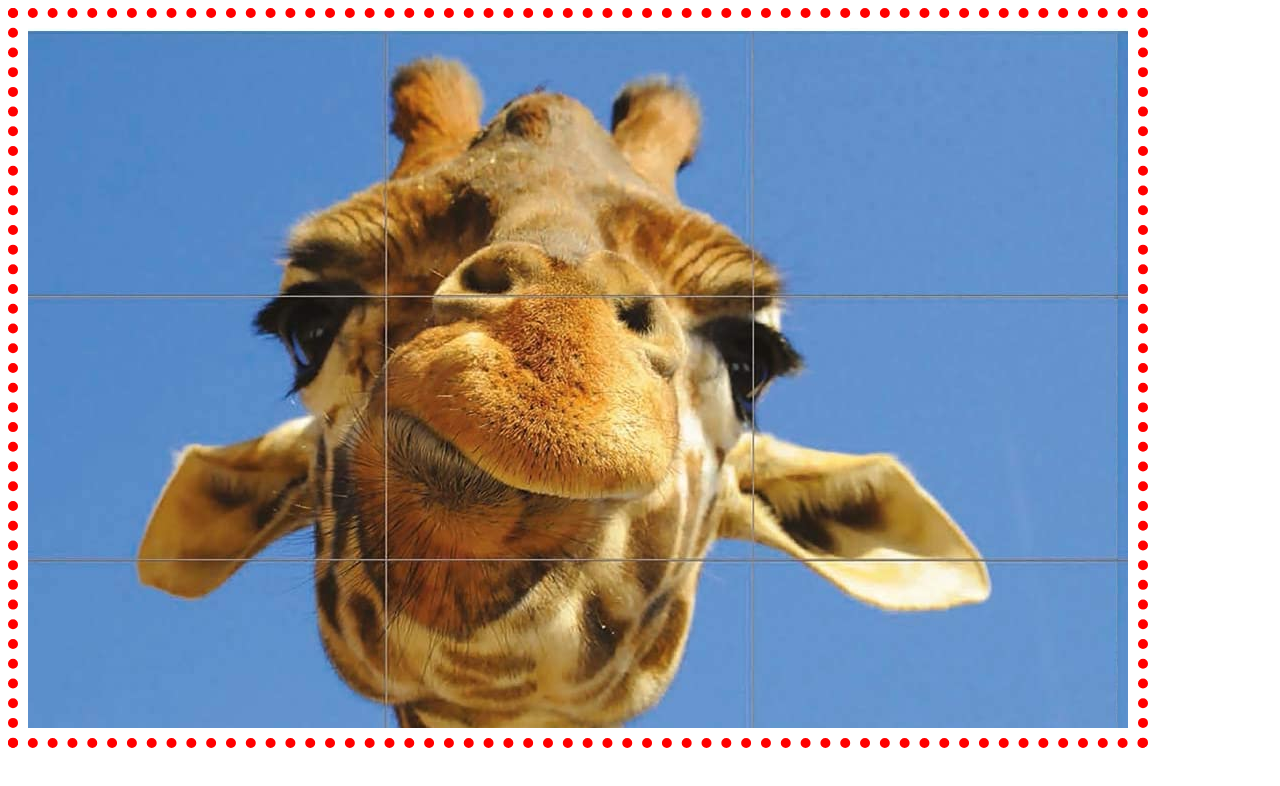
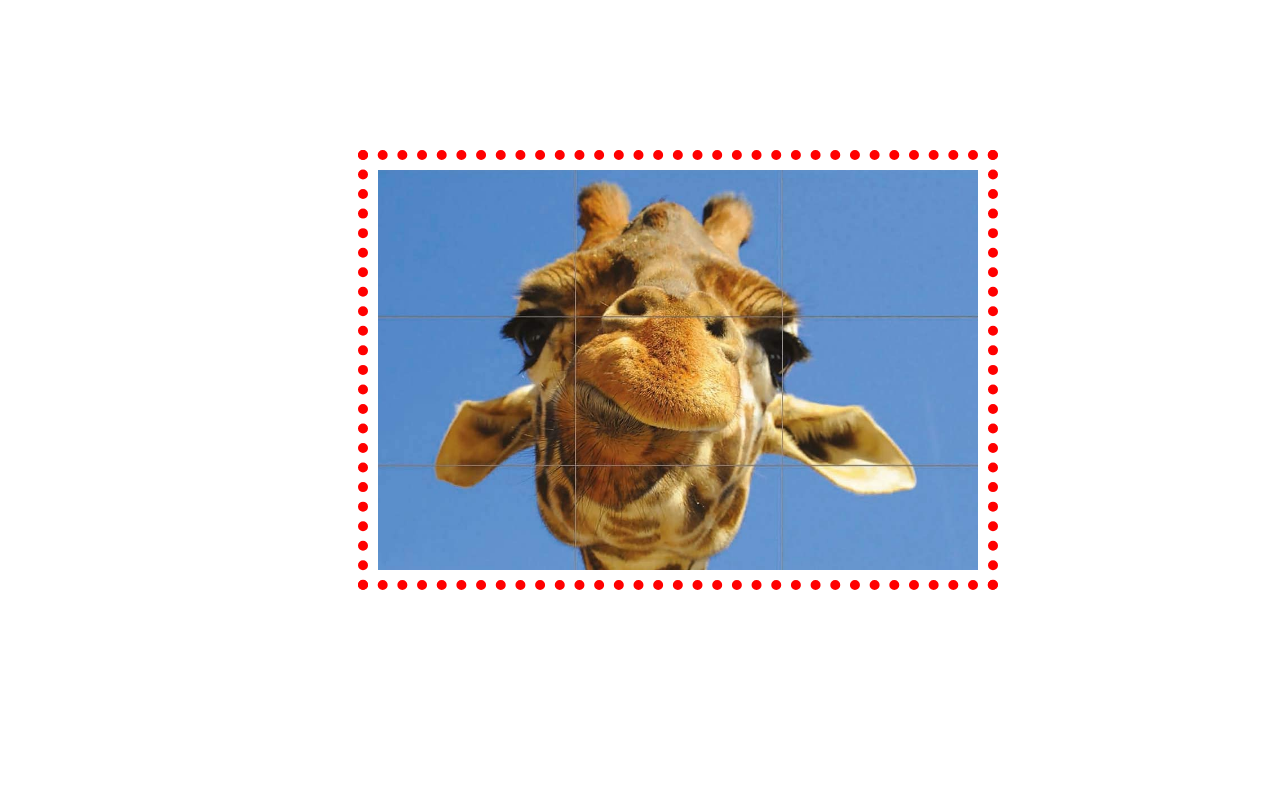
Before and after one commit to VeronicaPopa/Homework, a plain HTML site: page background/index.html in a window 1280 px wide. Drawn offline with Linux system fonts and the light colour scheme.

Commit message:
first commit

```diff
--- a/background/index.html
+++ b/background/index.html
@@ -6,12 +6,15 @@
     <title>Background</title>
     <style>
         div {
-            width: 1100px;
-            height: 700px;
+            width: 600px;
+            height: 400px;
             border: 10px dotted red;
             background-image: url("girafa.jpg");
+            background-size: cover;
             background-clip: content-box;
             padding: 10px;
+            margin-top: 150px;
+            margin-left: 350px;
         }
     </style>
 
```
